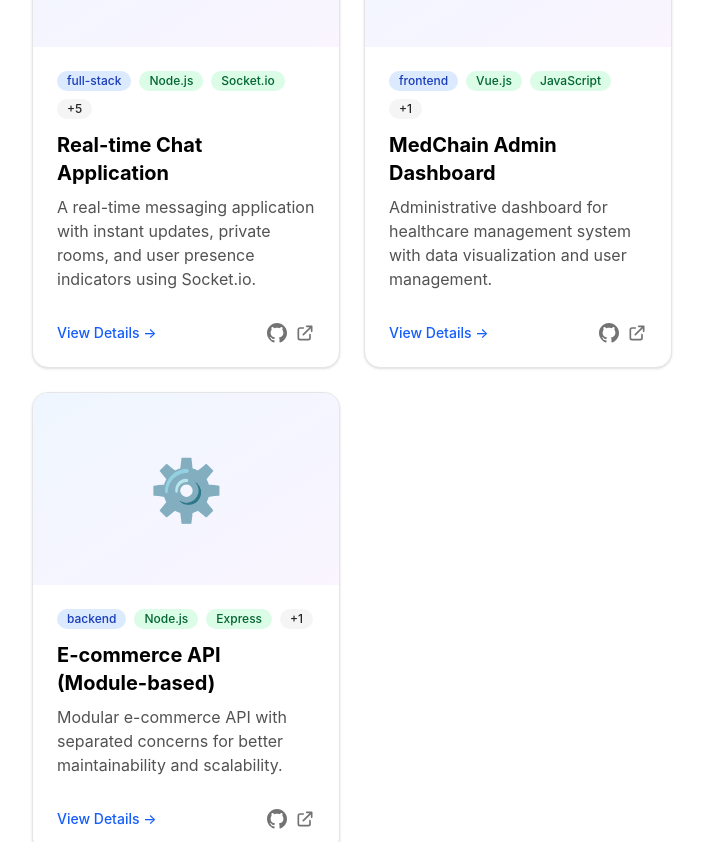
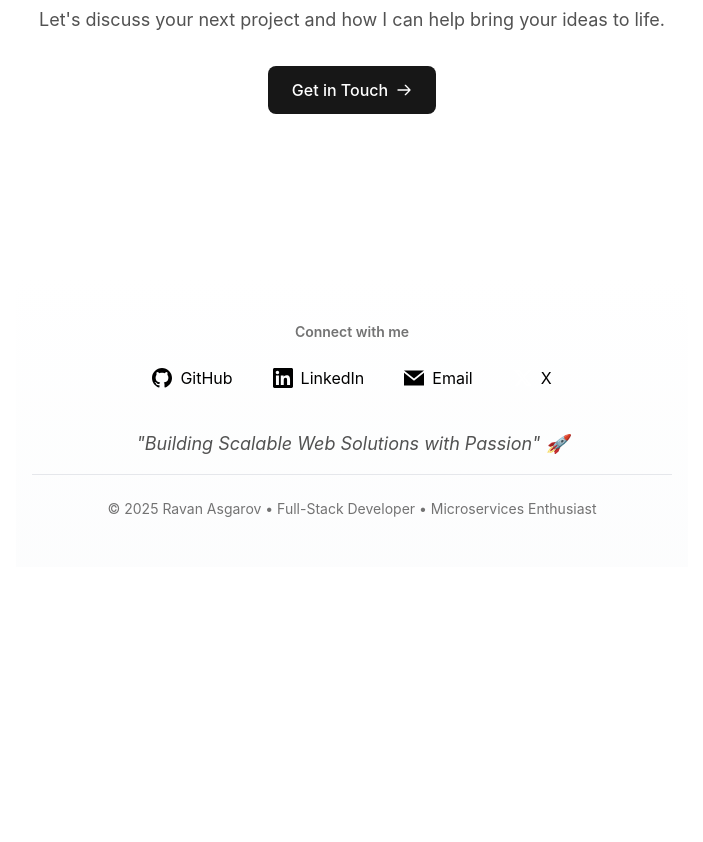
Before and after one commit to 21Ravan12/Portfolio, a Next.js app: page /projects in a window 1280 px wide. Shown: the part 2460-3302 px from the top of the page, without its empty margins (288-991 px from the left). After the commit the page ends 3027 px from the top, so only its background shows below. Built offline with nearby package versions, Linux system fonts and the light colour scheme.

Commit message:
Update project GitHub URLs and remove entries
Updated GitHub URLs for several projects and removed some projects from the list.

```diff
--- a/app/projects/page.tsx
+++ b/app/projects/page.tsx
@@ -33,7 +33,7 @@ export default function ProjectsPage() {
   description: "A full-featured e-commerce API with role-based authentication. Includes user management, product catalog, and order management system.",
   type: "backend",
   technologies: ["Node.js", "Express", "MongoDB", "JWT"],
-  githubUrl: "https://github.com/21Ravan12/e-commerce-api-role-based",
+  githubUrl: "https://github.com/21Ravan12/E-Commerce-Backend-System",
   liveUrl: "#",
   isFeatured: true
 },
@@ -43,7 +43,7 @@ export default function ProjectsPage() {
   description: "A production-ready enterprise messaging solution evolved from Chat App (v2), featuring advanced security, real-time communication, and scalable architecture.",
   type: "full-stack",
   technologies: ["Node.js", "Express.js","Socket.io","MongoDB","Redis","PostgreSQL","HTML","CSS","JavaScript","Docker"],
-  githubUrl: "https://github.com/21Ravan12/RealTalk",
+  githubUrl: "https://github.com/21Ravan12/Real-Time-Chat-Application",
   liveUrl: "#",
   isFeatured: true
 },
@@ -59,64 +59,24 @@ export default function ProjectsPage() {
 },
 {
   id: 4,
-  name: "Online Checkers Game",
-  description: "Multiplayer checkers game with real-time gameplay, user authentication, and game history tracking.",
+  name: "Freelance Platform",
+  description: "A platform connecting freelancers with clients, featuring project listings, proposals, and secure payments.",
   type: "full-stack",
-  technologies: ["HTML", "CSS", "JavaScript", "PostgreSQL", "Node.js", "Java", "Spring Boot"],
-  githubUrl: "https://github.com/21Ravan12/Online-checkers-v2.1",
+  technologies: ["TypeScript", "React", "Node.js", "PostgreSQL"],
+  githubUrl: "https://github.com/21Ravan12/Freelance-Marketplace",
   liveUrl: "#",
   isFeatured: true
 },
 {
   id: 5,
-  name: "Freelance Platform",
-  description: "A platform connecting freelancers with clients, featuring project listings, proposals, and secure payments.",
-  type: "full-stack",
-  technologies: ["TypeScript", "React", "Node.js", "PostgreSQL"],
-  githubUrl: "https://github.com/21Ravan12/Freelance-platform-v1",
-  liveUrl: "#",
-  isFeatured: true
-},
-{
-  id: 6,
-  name: "Finance Manager",
-  description: "Personal finance tracking application with expense categorization, budgeting tools, and financial reports.",
-  type: "full-stack",
-  technologies: ["JavaScript", "Node.js", "Express", "MongoDB"],
-  githubUrl: "https://github.com/21Ravan12/Finance_manager-v1",
-  liveUrl: "#",
-  isFeatured: false
-},
-{
-  id: 7,
-  name: "Real-time Chat Application",
-  description: "A real-time messaging application with instant updates, private rooms, and user presence indicators using Socket.io.",
-  type: "full-stack",
-  technologies: ["Node.js", "Socket.io", "Express", "MongoDB", "HTML", "CSS", "JavaScript"],
-  githubUrl: "https://github.com/21Ravan12/Chat-app-v2.1.5",
-  liveUrl: "#",
-  isFeatured: true
-},
-{
-  id: 8,
   name: "MedChain Admin Dashboard",
   description: "Administrative dashboard for healthcare management system with data visualization and user management.",
   type: "frontend",
   technologies: ["Vue.js", "JavaScript", "CSS"],
-  githubUrl: "https://github.com/21Ravan12/MedChain-Admin",
+  githubUrl: "https://github.com/21Ravan12/Healthcare-Admin-Dashboard",
   liveUrl: "#",
   isFeatured: true
 },
-{
-  id: 9,
-  name: "E-commerce API (Module-based)",
-  description: "Modular e-commerce API with separated concerns for better maintainability and scalability.",
-  type: "backend",
-  technologies: ["Node.js", "Express", "MongoDB"],
-  githubUrl: "https://github.com/21Ravan12/e-commerce-api-module-based",
-  liveUrl: "#",
-  isFeatured: false
-}
     ];
 
     setProjects(sampleProjects);
@@ -202,10 +162,13 @@ export default function ProjectsPage() {
     {searchTerm && (
       <button
         onClick={() => setSearchTerm('')}
+        title="Clear search"
+        aria-label="Clear search"
         className="absolute inset-y-0 right-0 flex items-center pr-4
                    text-neutral-400 hover:text-red-500
                    transition-colors duration-200"
       >
+        <span className="sr-only">Clear search</span>
         <svg
           className="h-5 w-5"
           fill="none"
@@ -338,13 +301,13 @@ function ProjectCard({ project }: { project: Project }) {
               View Details →
             </a>
             <div className="flex space-x-2">
-              <a href={project.githubUrl} className="text-neutral-500 hover:text-neutral-700 dark:hover:text-neutral-300">
-                <svg className="w-5 h-5" fill="currentColor" viewBox="0 0 24 24">
+              <a href={project.githubUrl} title={`View ${project.name} on GitHub`} aria-label={`View ${project.name} on GitHub`} className="text-neutral-500 hover:text-neutral-700 dark:hover:text-neutral-300">
+                <svg className="w-5 h-5" fill="currentColor" viewBox="0 0 24 24" aria-hidden="true">
                   <path d="M12 0c-6.626 0-12 5.373-12 12 0 5.302 3.438 9.8 8.207 11.387.599.111.793-.261.793-.577v-2.234c-3.338.726-4.033-1.416-4.033-1.416-.546-1.387-1.333-1.756-1.333-1.756-1.089-.745.083-.729.083-.729 1.205.084 1.839 1.237 1.839 1.237 1.07 1.834 2.807 1.304 3.492.997.107-.775.418-1.305.762-1.604-2.665-.305-5.467-1.334-5.467-5.931 0-1.311.469-2.381 1.236-3.221-.124-.303-.535-1.524.117-3.176 0 0 1.008-.322 3.301 1.23.957-.266 1.983-.399 3.003-.404 1.02.005 2.047.138 3.006.404 2.291-1.552 3.297-1.23 3.297-1.23.653 1.653.242 2.874.118 3.176.77.84 1.235 1.911 1.235 3.221 0 4.609-2.807 5.624-5.479 5.921.43.372.823 1.102.823 2.222v3.293c0 .319.192.694.801.576 4.765-1.589 8.199-6.086 8.199-11.386 0-6.627-5.373-12-12-12z"/>
                 </svg>
               </a>
               {project.liveUrl && (
-                <a href={project.liveUrl} className="text-neutral-500 hover:text-neutral-700 dark:hover:text-neutral-300">
+                <a href={project.liveUrl} title={`Open ${project.name} live project`} aria-label={`Open ${project.name} live project`} className="text-neutral-500 hover:text-neutral-700 dark:hover:text-neutral-300">
                   <svg className="w-5 h-5" fill="none" stroke="currentColor" viewBox="0 0 24 24">
                     <path strokeLinecap="round" strokeLinejoin="round" strokeWidth="2" d="M10 6H6a2 2 0 00-2 2v10a2 2 0 002 2h10a2 2 0 002-2v-4M14 4h6m0 0v6m0-6L10 14" />
                   </svg>
```
